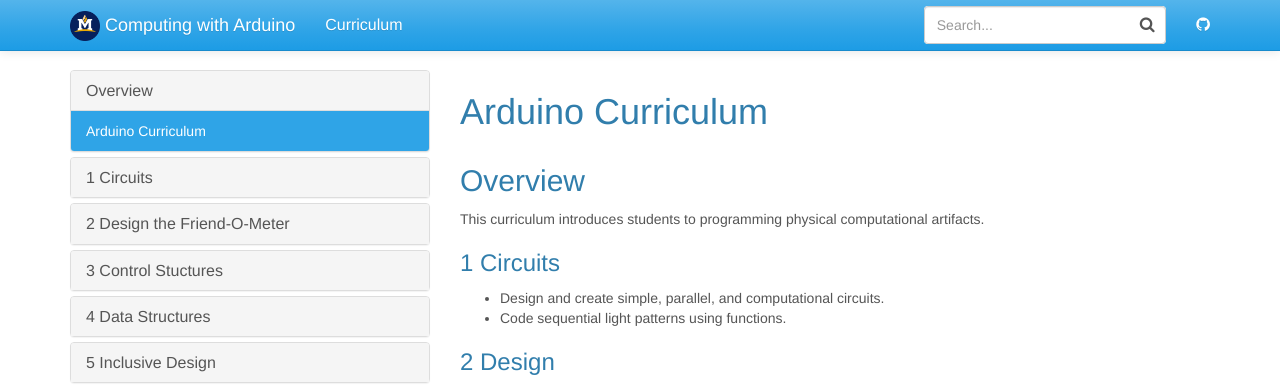
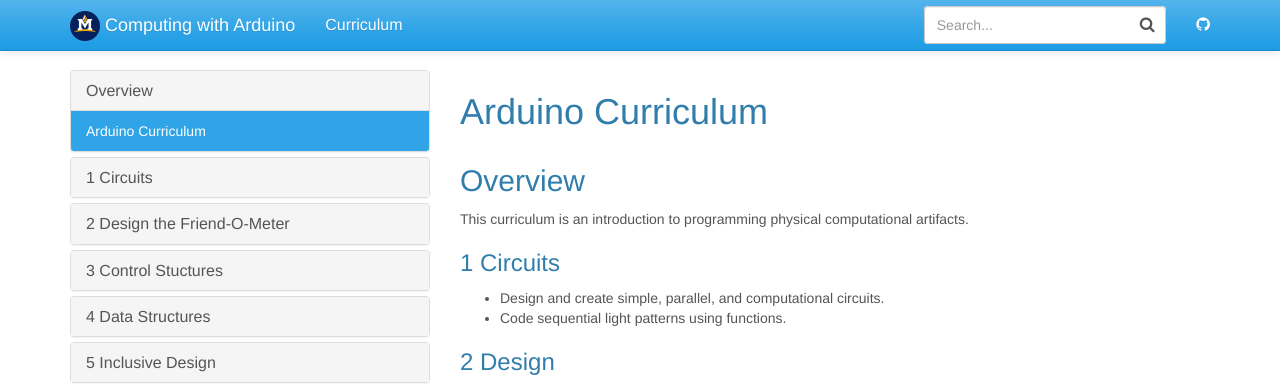
Before and after one commit to jake-chipps/friendometer, a Jekyll site: the page built from _docs/index.md, in a window 1280 px wide. Shown: the top 387 px of the page. Built offline with Jekyll 4.4.1, drawn with Linux system fonts in a browser that asks for light colours.

Commit message:
Update index.md

```diff
--- a/_docs/index.md
+++ b/_docs/index.md
@@ -6,7 +6,7 @@ redirect_from: /docs/index.html
 
 ## Overview
 
-This curriculum introduces students to programming physical computational artifacts.
+This curriculum is an introduction to programming physical computational artifacts.
 
 ### 1 Circuits
 - Design and create simple, parallel, and computational circuits.
```
